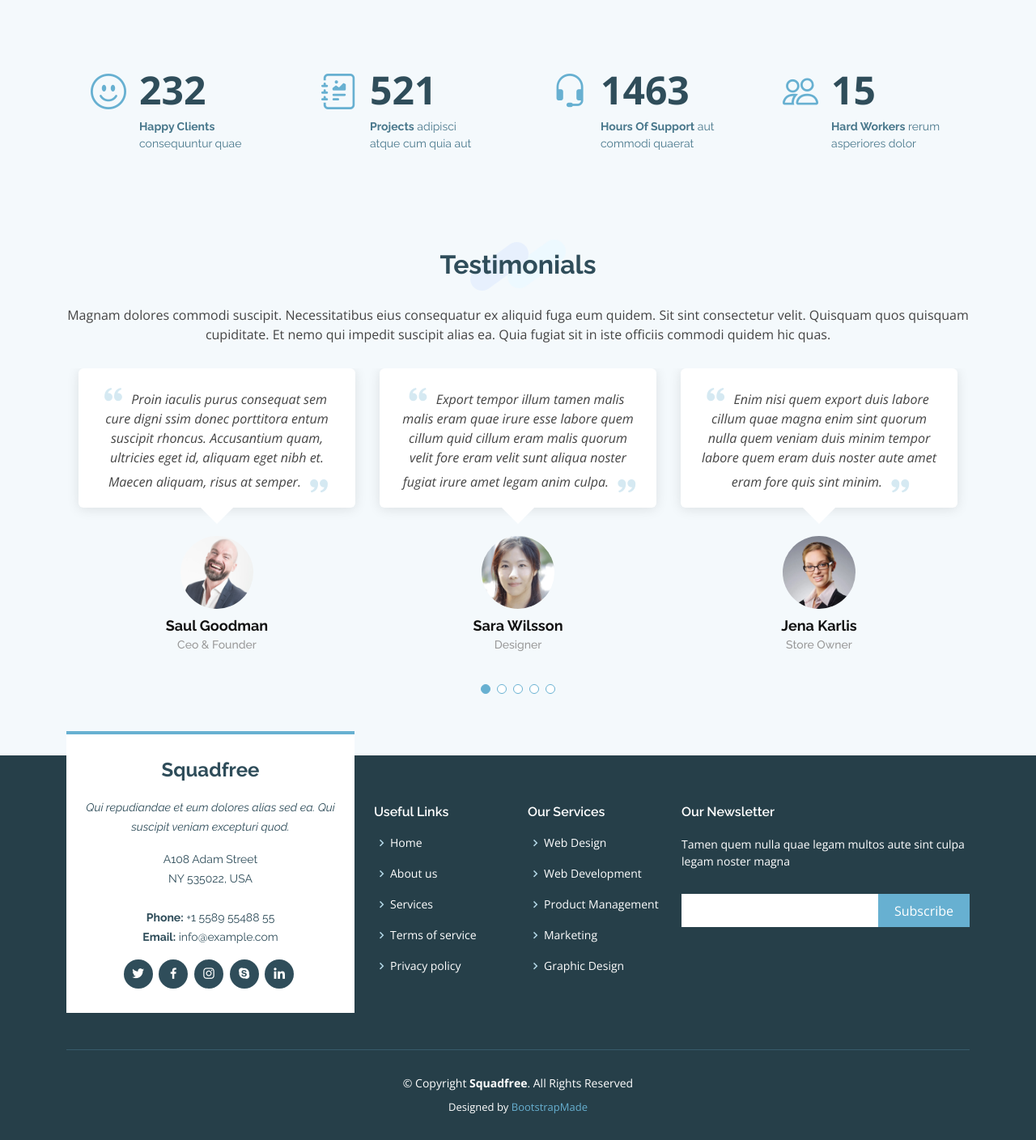
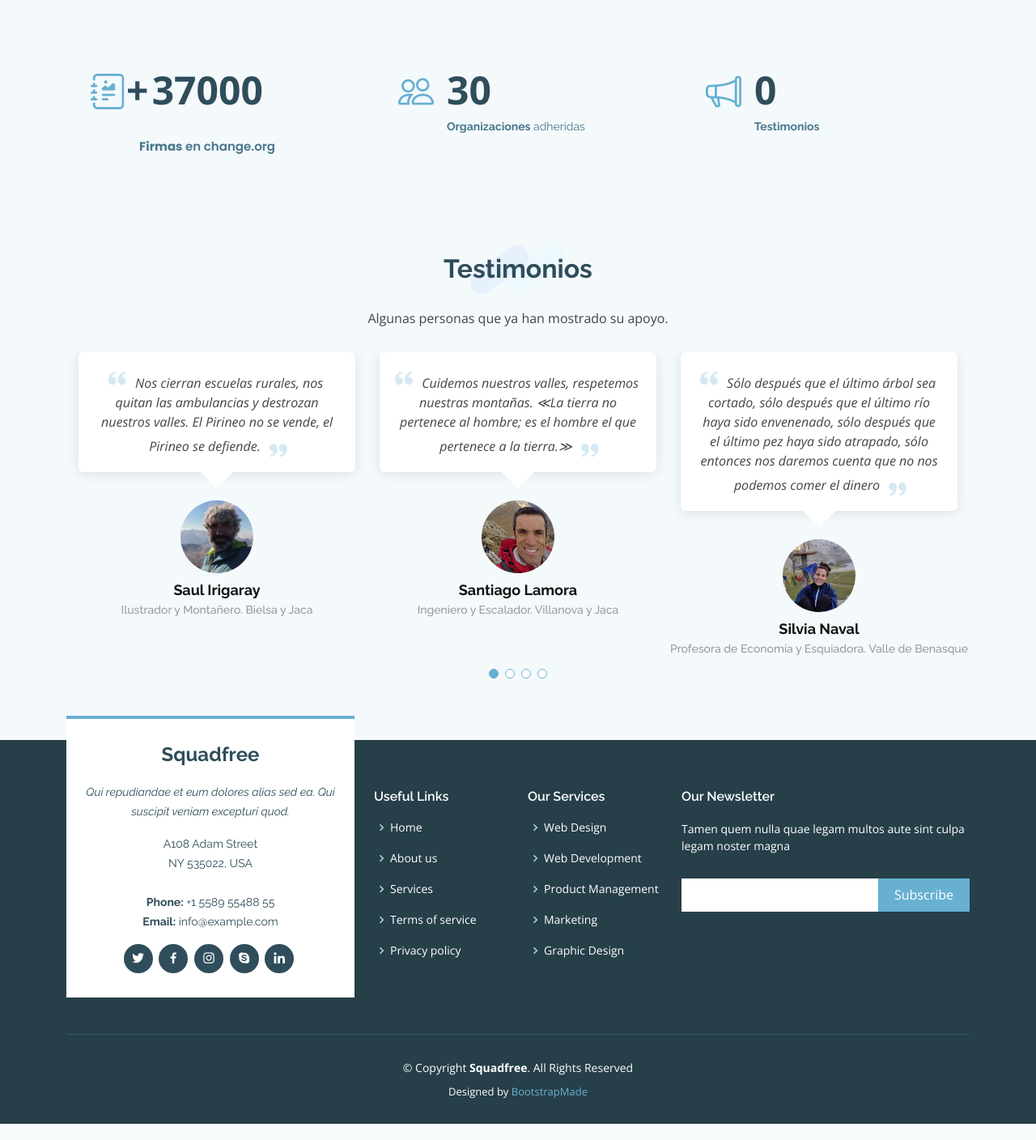
Before and after one commit to ribaguifi/canalroya, a Django app: page / in a window 1280 px wide. Shown: the part 1877-3285 px from the top of the page at 81% size. Run offline with Django 4.2, Linux system fonts and the light colour scheme; data that the repository does not hold is empty; some libraries are stand-ins or nearby versions.

Commit message:
Update counters & add real testimonials

```diff
--- a/canalroya/templates/canalroya/base.html
+++ b/canalroya/templates/canalroya/base.html
@@ -82,35 +82,28 @@
 
         <div class="row no-gutters">
 
-          <div class="col-lg-3 col-md-6 d-md-flex align-items-md-stretch">
+          <div class="col-md-4 d-md-flex align-items-md-stretch">
             <div class="count-box">
-              <i class="bi bi-emoji-smile"></i>
-              <span data-purecounter-start="0" data-purecounter-end="232" data-purecounter-duration="1" class="purecounter"></span>
-              <p><strong>Happy Clients</strong> consequuntur quae</p>
+              <i class="bi bi-journal-richtext"></i>
+              <span class="d-inline ms-0">+</span>
+              <span data-purecounter-start="0" data-purecounter-end="37000" data-purecounter-duration="1" class="purecounter d-inline ms-0"></span>
+              <p><a href="https://www.change.org/p/gobierno-de-arag%C3%B3n-no-destruyan-el-valle-de-canal-roya-por-la-ampliaci%C3%B3n-de-las-estaciones-de-esqu%C3%AD"><strong>Firmas</strong> en change.org</a></p>
             </div>
           </div>
 
-          <div class="col-lg-3 col-md-6 d-md-flex align-items-md-stretch">
+          <div class="col-md-4 d-md-flex align-items-md-stretch">
             <div class="count-box">
-              <i class="bi bi-journal-richtext"></i>
-              <span data-purecounter-start="0" data-purecounter-end="521" data-purecounter-duration="1" class="purecounter"></span>
-              <p><strong>Projects</strong> adipisci atque cum quia aut</p>
+              <i class="bi bi-people"></i>
+              <span data-purecounter-start="0" data-purecounter-end="30" data-purecounter-duration="1" class="purecounter"></span>
+              <p><strong>Organizaciones</strong> adheridas</p>
             </div>
           </div>
 
-          <div class="col-lg-3 col-md-6 d-md-flex align-items-md-stretch">
+          <div class="col-md-4 d-md-flex align-items-md-stretch">
             <div class="count-box">
-              <i class="bi bi-headset"></i>
-              <span data-purecounter-start="0" data-purecounter-end="1463" data-purecounter-duration="1" class="purecounter"></span>
-              <p><strong>Hours Of Support</strong> aut commodi quaerat</p>
-            </div>
-          </div>
-
-          <div class="col-lg-3 col-md-6 d-md-flex align-items-md-stretch">
-            <div class="count-box">
-              <i class="bi bi-people"></i>
-              <span data-purecounter-start="0" data-purecounter-end="15" data-purecounter-duration="1" class="purecounter"></span>
-              <p><strong>Hard Workers</strong> rerum asperiores dolor</p>
+              <i class="bi bi-megaphone"></i>
+              <span data-purecounter-start="0" data-purecounter-end="{{ testimonial_count }}" data-purecounter-duration="1" class="purecounter"></span>
+              <p><strong>Testimonios</strong></p>
             </div>
           </div>
 
@@ -124,8 +117,8 @@
       <div class="container">
 
         <div class="section-title" data-aos="fade-in" data-aos-delay="100">
-          <h2>Testimonials</h2>
-          <p>Magnam dolores commodi suscipit. Necessitatibus eius consequatur ex aliquid fuga eum quidem. Sit sint consectetur velit. Quisquam quos quisquam cupiditate. Et nemo qui impedit suscipit alias ea. Quia fugiat sit in iste officiis commodi quidem hic quas.</p>
+          <h2>Testimonios</h2>
+          <p>Algunas personas que ya han mostrado su apoyo.</p>
         </div>
 
         <div class="testimonials-slider swiper" data-aos="fade-up" data-aos-delay="100">
@@ -135,12 +128,12 @@
               <div class="testimonial-item">
                 <p>
                   <i class="bx bxs-quote-alt-left quote-icon-left"></i>
-                  Proin iaculis purus consequat sem cure digni ssim donec porttitora entum suscipit rhoncus. Accusantium quam, ultricies eget id, aliquam eget nibh et. Maecen aliquam, risus at semper.
+                  Nos cierran escuelas rurales, nos quitan las ambulancias y destrozan nuestros valles. El Pirineo no se vende, el Pirineo se defiende.
                   <i class="bx bxs-quote-alt-right quote-icon-right"></i>
                 </p>
-                <img src="{% static 'assets/img/testimonials/testimonials-1.jpg' %}" class="testimonial-img" alt="">
-                <h3>Saul Goodman</h3>
-                <h4>Ceo &amp; Founder</h4>
+                <img src="{% static 'img/saul-irigaray.jpeg' %}" class="testimonial-img" alt="">
+                <h3>Saul Irigaray</h3>
+                <h4>Ilustrador y Montañero. Bielsa y Jaca</h4>
               </div>
             </div><!-- End testimonial item -->
 
@@ -148,12 +141,12 @@
               <div class="testimonial-item">
                 <p>
                   <i class="bx bxs-quote-alt-left quote-icon-left"></i>
-                  Export tempor illum tamen malis malis eram quae irure esse labore quem cillum quid cillum eram malis quorum velit fore eram velit sunt aliqua noster fugiat irure amet legam anim culpa.
+                  Cuidemos nuestros valles, respetemos nuestras montañas. &#8810;La tierra no pertenece al hombre; es el hombre el que pertenece a la tierra.&#8811;
                   <i class="bx bxs-quote-alt-right quote-icon-right"></i>
                 </p>
-                <img src="{% static 'assets/img/testimonials/testimonials-2.jpg' %}" class="testimonial-img" alt="">
-                <h3>Sara Wilsson</h3>
-                <h4>Designer</h4>
+                <img src="{% static 'img/santiago-lamora.jpeg' %}" class="testimonial-img" alt="">
+                <h3>Santiago Lamora</h3>
+                <h4>Ingeniero y Escalador. Villanova y Jaca</h4>
               </div>
             </div><!-- End testimonial item -->
 
@@ -161,12 +154,12 @@
               <div class="testimonial-item">
                 <p>
                   <i class="bx bxs-quote-alt-left quote-icon-left"></i>
-                  Enim nisi quem export duis labore cillum quae magna enim sint quorum nulla quem veniam duis minim tempor labore quem eram duis noster aute amet eram fore quis sint minim.
+                  Sólo después que el último árbol sea cortado, sólo después que el último río haya sido envenenado, sólo después que el último pez haya sido atrapado, sólo entonces nos daremos cuenta que no nos podemos comer el dinero
                   <i class="bx bxs-quote-alt-right quote-icon-right"></i>
                 </p>
-                <img src="{% static 'assets/img/testimonials/testimonials-3.jpg' %}" class="testimonial-img" alt="">
-                <h3>Jena Karlis</h3>
-                <h4>Store Owner</h4>
+                <img src="{% static 'img/silvia-naval.jpeg' %}" class="testimonial-img" alt="">
+                <h3>Silvia Naval</h3>
+                <h4>Profesora de Economía y Esquiadora. Valle de Benasque</h4>
               </div>
             </div><!-- End testimonial item -->
 
@@ -177,22 +170,9 @@
                   Fugiat enim eram quae cillum dolore dolor amet nulla culpa multos export minim fugiat minim velit minim dolor enim duis veniam ipsum anim magna sunt elit fore quem dolore labore illum veniam.
                   <i class="bx bxs-quote-alt-right quote-icon-right"></i>
                 </p>
-                <img src="{% static 'assets/img/testimonials/testimonials-4.jpg' %}" class="testimonial-img" alt="">
-                <h3>Matt Brandon</h3>
-                <h4>Freelancer</h4>
-              </div>
-            </div><!-- End testimonial item -->
-
-            <div class="swiper-slide">
-              <div class="testimonial-item">
-                <p>
-                  <i class="bx bxs-quote-alt-left quote-icon-left"></i>
-                  Quis quorum aliqua sint quem legam fore sunt eram irure aliqua veniam tempor noster veniam enim culpa labore duis sunt culpa nulla illum cillum fugiat legam esse veniam culpa fore nisi cillum quid.
-                  <i class="bx bxs-quote-alt-right quote-icon-right"></i>
-                </p>
-                <img src="{% static 'assets/img/testimonials/testimonials-5.jpg' %}" class="testimonial-img" alt="">
-                <h3>John Larson</h3>
-                <h4>Entrepreneur</h4>
+                <img src="{% static 'img/pablo-lamora.jpeg' %}" class="testimonial-img" alt="">
+                <h3>Pablo Lamora</h3>
+                <h4>Ganadero y Músico. Valle de Benasque</h4>
               </div>
             </div><!-- End testimonial item -->
 
--- a/canalroya/views.py
+++ b/canalroya/views.py
@@ -1,14 +1,24 @@
+from typing import Any, Dict
 from django.urls import reverse_lazy
 from django.views.generic import CreateView, TemplateView
 
 from canalroya.models import Testimonial
 
 
-class TestimonialCreateView(CreateView):
+class CanalRoyaContextMixin:
+    def get_context_data(self, **kwargs: Any) -> Dict[str, Any]:
+        context = super().get_context_data(**kwargs)
+        context.update({
+            "testimonial_count": Testimonial.objects.count(),
+        })
+        return context
+
+
+class TestimonialCreateView(CanalRoyaContextMixin, CreateView):
     model = Testimonial
     fields = ("first_name", "last_name", "profession", "comment", "image", "email")
     success_url = reverse_lazy('canalroya:testimonial-thanks')
 
 
-class TestimonialThanksView(TemplateView):
+class TestimonialThanksView(CanalRoyaContextMixin, TemplateView):
     template_name = "canalroya/testimonial_thanks.html"
```
Also changed, not shown: canalroya/static/img/pablo-lamora.jpeg (added), canalroya/static/img/santiago-lamora.jpeg (added), canalroya/static/img/saul-irigaray.jpeg (added), canalroya/static/img/silvia-naval.jpeg (added).
